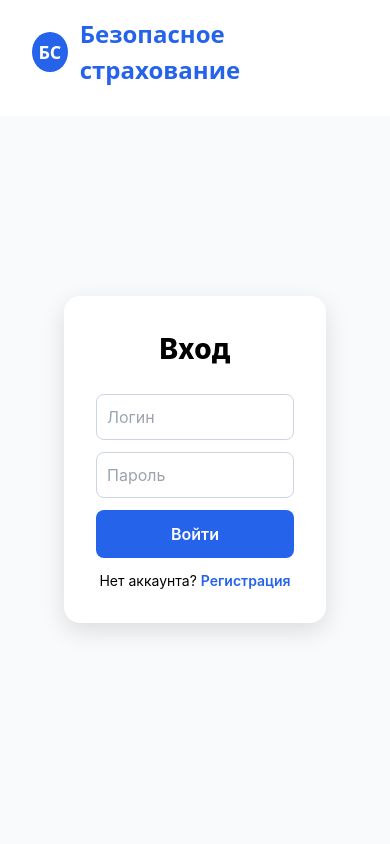
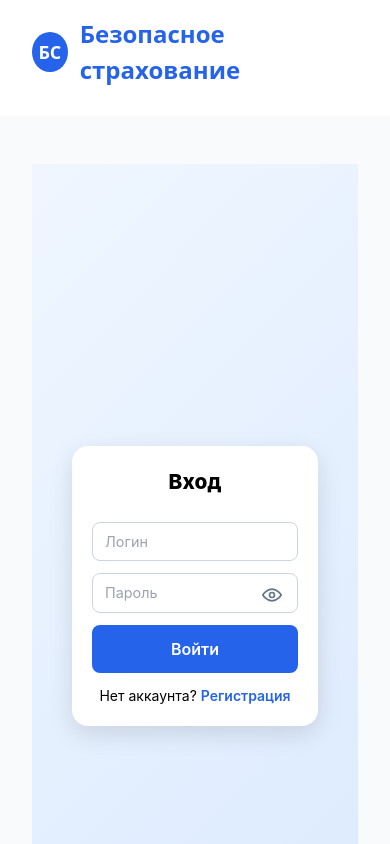
Before and after one commit to Dierfeus/insuranceVue, a Vue app in the folder client/: page /login in a window 390 px wide. Shown: the top 844 px of the page. Built offline with nearby package versions, Linux system fonts and the light colour scheme.

Commit message:
показ и скрытие пароля

```diff
--- a/client/src/views/Login.vue
+++ b/client/src/views/Login.vue
@@ -3,12 +3,37 @@
     <div class="auth-card">
       <h2 class="auth-title">Вход</h2>
 
-      <input v-model="username" placeholder="Логин" class="auth-input"/>
-      <input v-model="password" type="password" placeholder="Пароль" class="auth-input"/>
+      <form @submit.prevent="login">
+        <input
+          v-model="username"
+          placeholder="Логин"
+          class="auth-input"
+        />
 
-      <button @click="login" class="auth-btn auth-btn-primary">
-        Войти
-      </button>
+        <div class="password-wrapper">
+          <input
+            v-model="password"
+            :type="showPassword ? 'text' : 'password'"
+            placeholder="Пароль"
+            class="auth-input"
+          />
+          <button
+            type="button"
+            class="toggle-password"
+            @click="showPassword = !showPassword"
+          >
+            <EyeOffIcon v-if="showPassword" />
+            <EyeIcon v-else />
+          </button>
+        </div>
+
+        <button
+          type="submit"
+          class="auth-btn auth-btn-primary"
+        >
+          Войти
+        </button>
+      </form>
 
       <p class="auth-text-link">
         Нет аккаунта? <router-link to="/register">Регистрация</router-link>
@@ -22,9 +47,11 @@ import { ref } from 'vue'
 import { useRouter } from 'vue-router'
 import { auth } from '../store/auth'
 import { showError } from '../store/Modal'
+import { EyeIcon, EyeOffIcon } from '../components/icons/index'
 
 const username = ref('')
 const password = ref('')
+const showPassword = ref(false)
 const router = useRouter()
 
 const login = async () => {
@@ -36,3 +63,43 @@ const login = async () => {
     }
 }
 </script>
+
+<style scoped>
+/* Специфичные стили для страницы входа */
+.auth-page {
+  min-height: 100vh;
+  background: linear-gradient(135deg, #eff6ff 0%, #dbeafe 100%);
+}
+
+.auth-card {
+  max-width: 400px;
+}
+
+.auth-title {
+  font-size: 1.75rem;
+}
+
+.auth-btn-primary {
+  padding: 12px;
+  font-size: 1rem;
+}
+
+.auth-btn-primary:hover:not(:disabled) {
+  transform: translateY(-2px);
+  box-shadow: 0 6px 20px rgba(37, 99, 235, 0.35);
+}
+
+@media (max-width: 480px) {
+  .auth-card {
+    padding: 20px;
+    margin: 0 8px;
+  }
+  .auth-title {
+    font-size: 1.3rem;
+  }
+  .auth-input {
+    font-size: 0.9rem;
+    padding: 8px 12px;
+  }
+}
+</style>
```
